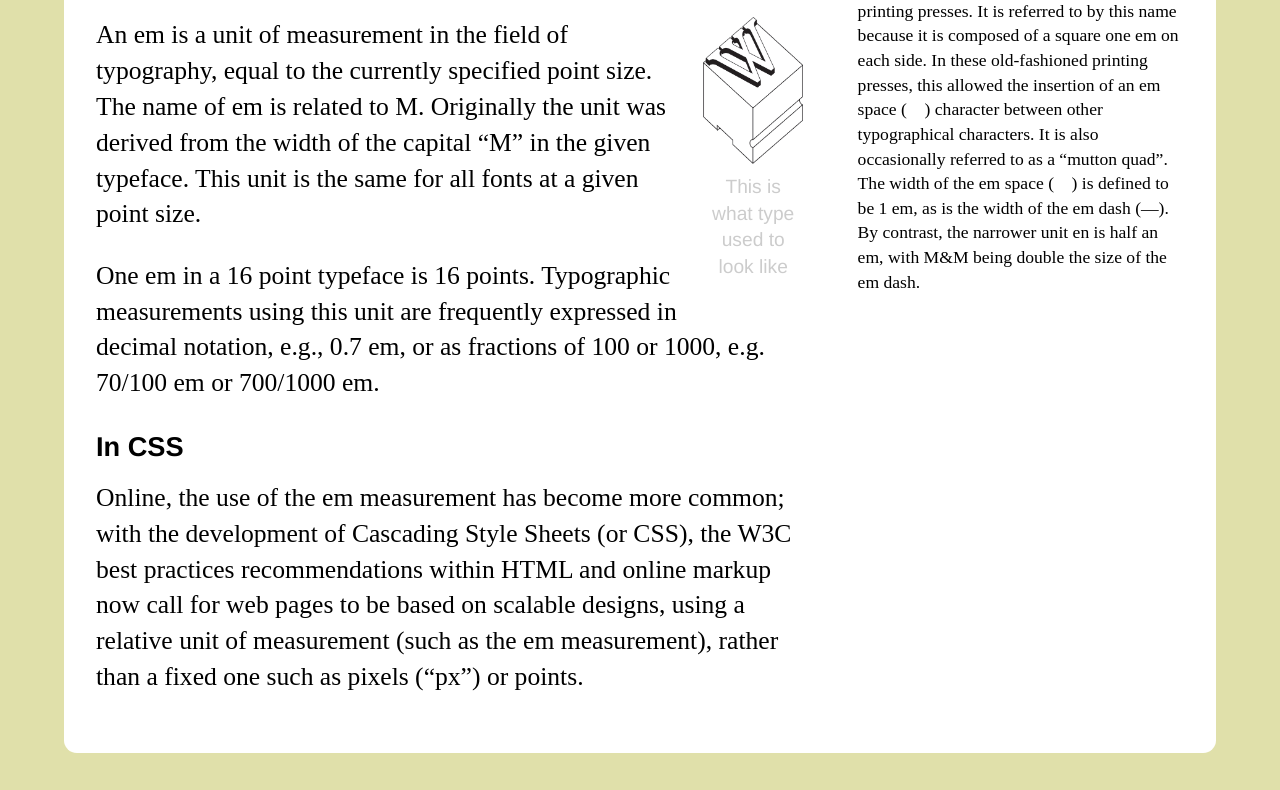
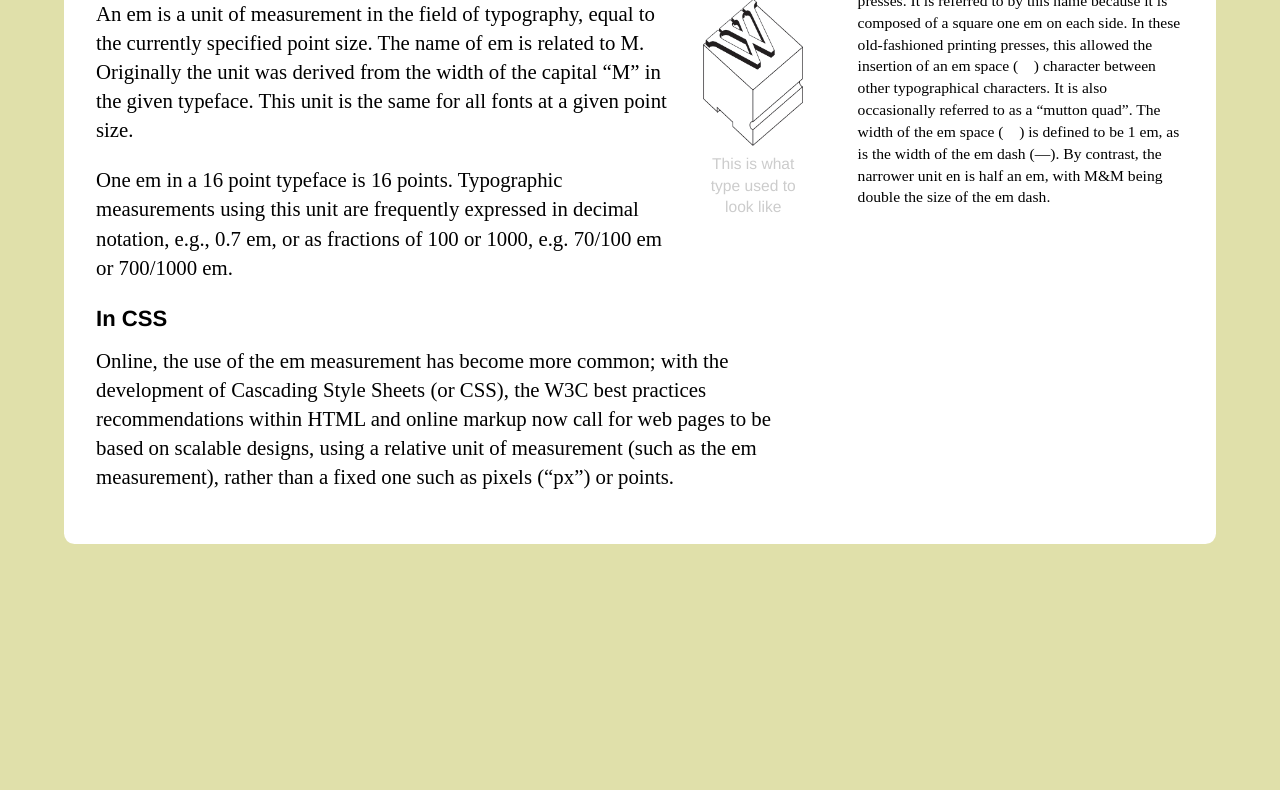
Before and after one commit to lovehasnologic/rwrwd-workshop, a plain HTML site: page Code/01-ems/index.html in a window 1280 px wide. Shown: the part 176-966 px from the top of the page. After the commit the page ends 800 px from the top, so only its background shows below. Drawn offline with Linux system fonts and the light colour scheme.

Commit message:
Update ems example to fix some outdated typos

```diff
--- a/Code/01-ems/assets/css/style.css
+++ b/Code/01-ems/assets/css/style.css
@@ -1,6 +1,9 @@
+html {
+  font-size: 10px;
+}
+
 body {
   background: #e0e0aa;
-  font-size: 10px;
   line-height: 1.4;
 }
 
@@ -91,12 +94,12 @@ aside {
     float: right;
     padding-left: 5%;
     width: 30%;
-    font-size: 1.1rem; /* 11px base */ /* --------------- */
+    font-size: 1.2rem; /* 11px base */ /* --------------- */
   }
 }
 
 @media (min-width: 1200px) {
-  body {
-    font-size: 15px; /* Increase font size 1.5x */ /* --------------- */
+  html {
+    font-size: 13px; /* Increase font size 1.3x */ /* --------------- */
   }
 }
```
